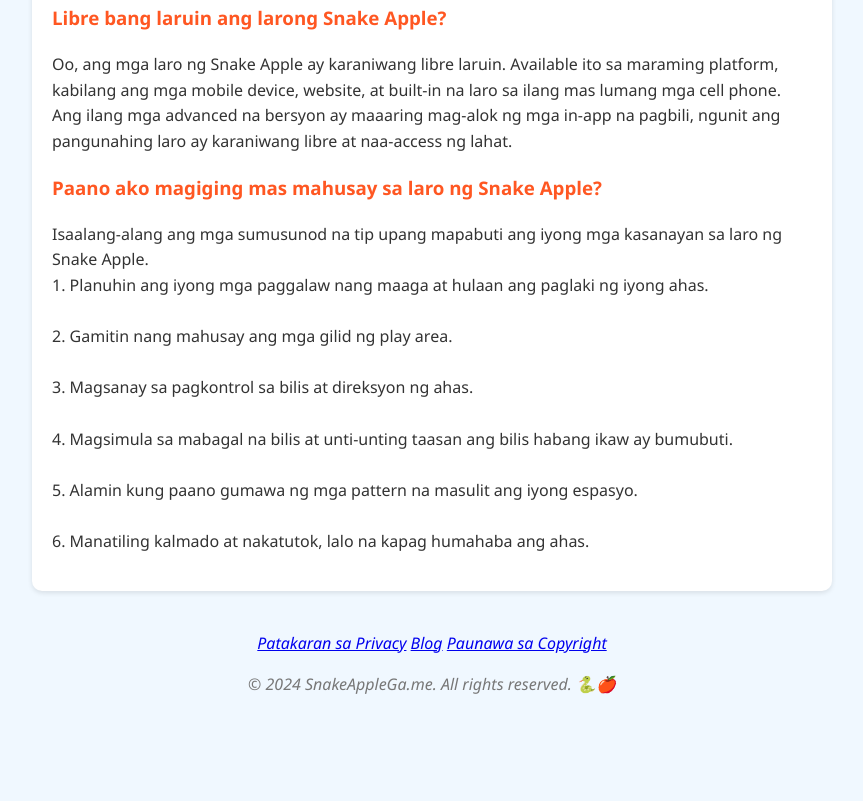
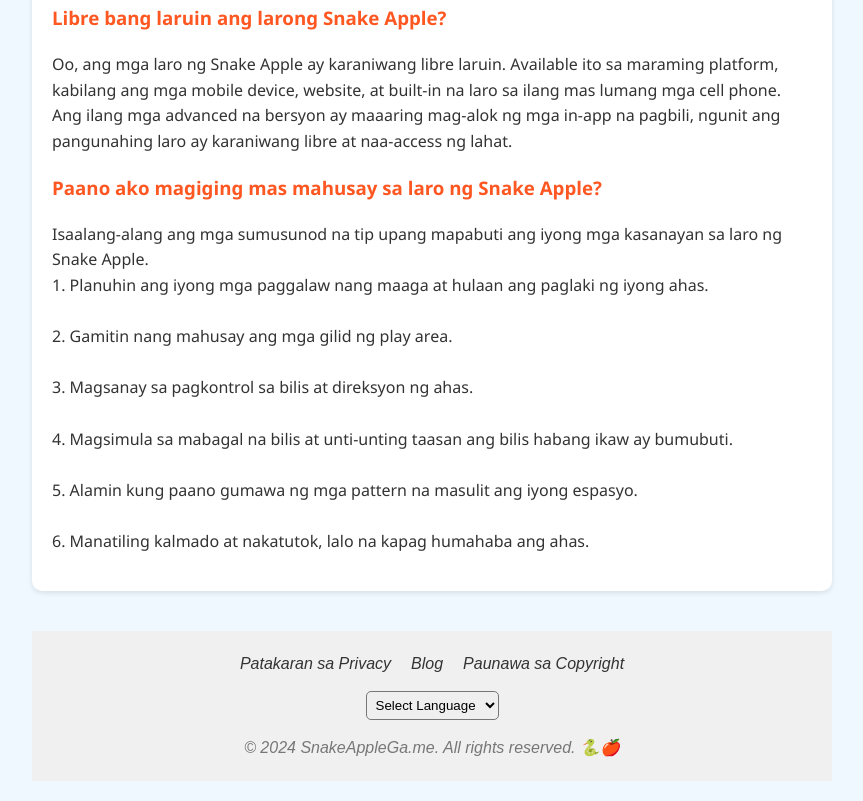
Before and after one commit to jalsmida321/snakeapplegame, a plain HTML site: page tl/index.html in a window 1280 px wide. Shown: the part 4360-5161 px from the top of the page, without its empty margins (208-1071 px from the left). Before the commit the page ends 5094 px from the top, so only its background shows below. Drawn offline with Linux system fonts and the light colour scheme.

Commit message:
添加GA

```diff
--- a/tl/index.html
+++ b/tl/index.html
@@ -208,9 +208,34 @@
         </section>
     </main>
 
-    <footer>
-        <a href="/privacy">Patakaran sa Privacy</a> <a href="/blog/">Blog</a> <a href="/copyright">Paunawa sa Copyright</a>
-        <p>&copy; 2024 SnakeAppleGa.me. All rights reserved. 🐍🍎</p>
+    <footer style="display: flex; flex-direction: column; align-items: center; padding: 20px; background-color: #f0f0f0; font-family: Arial, sans-serif;">
+        <div style="display: flex; justify-content: center; gap: 20px; margin-bottom: 15px;">
+            <a href="/privacy" style="text-decoration: none; color: #333;">Patakaran sa Privacy</a>
+            <a href="/blog/" style="text-decoration: none; color: #333;">Blog</a>
+            <a href="/copyright" style="text-decoration: none; color: #333;">Paunawa sa Copyright</a>
+        </div>
+        <select onchange="window.location.href=this.value;" style="margin-bottom: 15px; padding: 5px; border-radius: 5px;">
+            <option value=""> Select Language</option>
+            <option value="index.html">English</option>
+            <option value="/hi/index.html">हिंदी</option>
+            <option value="/tl/index.html">Filipino</option>
+            <option value="/fr/index.html">Français</option>
+            <option value="/ja/index.html">日本語</option>
+            <option value="/ar/index.html">عربي</option>
+            <option value="/ml/index.html">Melayu</option>
+        </select>
+        <p style="margin: 0; text-align: center;">&copy; 2024 SnakeAppleGa.me. All rights reserved. 🐍🍎</p>
     </footer>
+    <div style="display:none;">
+        <!-- Google tag (gtag.js) -->
+        <script async src="https://www.googletagmanager.com/gtag/js?id=G-JG3HGMNS6B"></script>
+        <script>
+        window.dataLayer = window.dataLayer || [];
+        function gtag(){dataLayer.push(arguments);}
+        gtag('js', new Date());
+
+        gtag('config', 'G-JG3HGMNS6B');
+         </script>
+    </div>
 </body>
 </html>
```
Also changed, not shown: ar/index.html (+11 -0 lines), fr/index.html (+11 -0 lines), hi/index.html (+11 -0 lines), index.html (+19 -5 lines), ja/index.html (+11 -0 lines), ml/index.html (+11 -0 lines).
